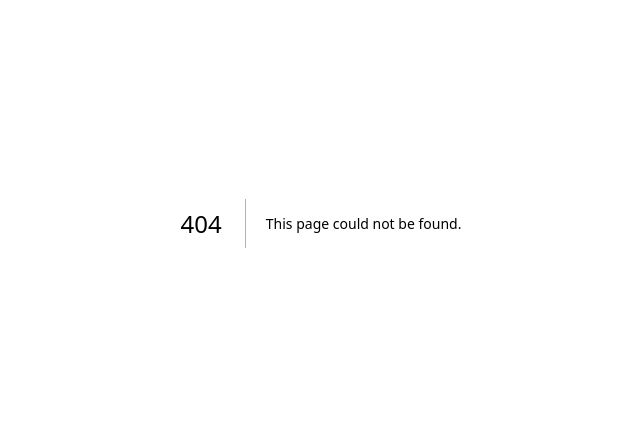
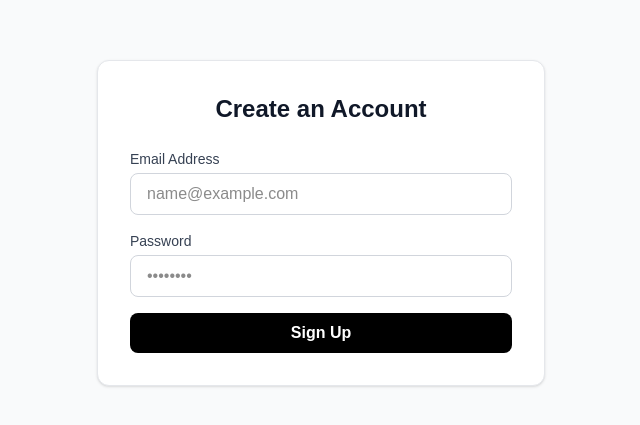
Before and after one commit to AdityaJoshiJ/bookmark-app, a Next.js app: page /signup in a window 1280 px wide. Before the commit this address had no page. Shown: the part 177-602 px from the top of the page, without its empty margins (319-959 px from the left). Built offline with nearby package versions, Linux system fonts and the light colour scheme; no server answers.

Commit message:
feat: setup supabase and user signup
Entire-Checkpoint: da661ec5ec85

```diff
--- /dev/null
+++ b/app/signup/page.tsx
@@ -0,0 +1,111 @@
+"use client";
+
+import { useState } from "react";
+import { supabase } from "@/lib/supabase";
+
+export default function SignupPage() {
+  const [email, setEmail] = useState("");
+  const [password, setPassword] = useState("");
+  const [loading, setLoading] = useState(false);
+  const [message, setMessage] = useState<{
+    type: "success" | "error";
+    text: string;
+  } | null>(null);
+
+  const handleSignup = async (e: React.FormEvent) => {
+    console.log("Signup clicked");
+    e.preventDefault();
+    setLoading(true);
+    setMessage(null);
+
+    const { error } = await supabase.auth.signUp({
+      email,
+      password,
+      // options: {
+      //   emailRedirectTo: `${window.location.origin}/auth/callback`,
+      // },
+    });
+
+    if (error) {
+      console.log("Signup error:", error);
+      setMessage({
+        type: "error",
+        text: `${error.status ?? ""} ${error.message}`,
+      });
+    } else {
+      setMessage({
+        type: "success",
+        text: "Check your email for the confirmation link!",
+      });
+    }
+    setLoading(false);
+  };
+
+  return (
+    <div className="flex flex-col items-center justify-center min-h-screen p-4 bg-gray-50">
+      <div className="w-full max-w-md p-8 space-y-6 bg-white border border-gray-200 rounded-xl shadow-sm">
+        <h1 className="text-2xl font-bold text-center text-gray-900">
+          Create an Account
+        </h1>
+
+        <form onSubmit={handleSignup} className="space-y-4">
+          <div>
+            <label
+              htmlFor="email"
+              className="block text-sm font-medium text-gray-700"
+            >
+              Email Address
+            </label>
+            <input
+              id="email"
+              type="email"
+              value={email}
+              onChange={(e) => setEmail(e.target.value)}
+              required
+              className="w-full px-4 py-2 mt-1 border border-gray-300 rounded-lg focus:ring-2 focus:ring-black focus:border-transparent outline-none transition-all"
+              placeholder="name@example.com"
+            />
+          </div>
+
+          <div>
+            <label
+              htmlFor="password"
+              className="block text-sm font-medium text-gray-700"
+            >
+              Password
+            </label>
+            <input
+              id="password"
+              type="password"
+              value={password}
+              onChange={(e) => setPassword(e.target.value)}
+              required
+              className="w-full px-4 py-2 mt-1 border border-gray-300 rounded-lg focus:ring-2 focus:ring-black focus:border-transparent outline-none transition-all"
+              placeholder="••••••••"
+            />
+          </div>
+
+          <button
+            type="submit"
+            disabled={loading}
+            className="w-full px-4 py-2 font-semibold text-white bg-black rounded-lg hover:bg-gray-800 disabled:bg-gray-400 disabled:cursor-not-allowed transition-colors"
+          >
+            {loading ? "Creating account..." : "Sign Up"}
+          </button>
+        </form>
+
+        {message && (
+          <div
+            className={`p-4 text-sm rounded-lg border ${
+              message.type === "success"
+                ? "bg-green-50 text-green-700 border-green-100"
+                : "bg-red-50 text-red-700 border-red-100"
+            }`}
+          >
+            {message.text}
+          </div>
+        )}
+      </div>
+    </div>
+  );
+}
--- /dev/null
+++ b/app/test/page.tsx
@@ -0,0 +1,35 @@
+import { supabase } from '@/lib/supabase';
+
+export default async function TestPage() {
+  const { data, error } = await supabase
+    .from('profiles')
+    .select('*')
+    .limit(1);
+
+  if (error) {
+    return (
+      <div className="p-8">
+        <h1 className="text-red-500 font-bold text-2xl">Supabase Connection Error</h1>
+        <pre className="mt-4 p-4 bg-gray-100 rounded text-sm overflow-auto">
+          {JSON.stringify(error, null, 2)}
+        </pre>
+      </div>
+    );
+  }
+
+  return (
+    <div className="p-8 text-center">
+      <h1 className="text-green-600 font-bold text-3xl">Supabase Connected</h1>
+      <p className="mt-4 text-gray-700">Successfully fetched data from the <code className="bg-gray-200 px-1 rounded">profiles</code> table.</p>
+      {data && data.length > 0 ? (
+        <div className="mt-6 p-4 border border-green-200 bg-green-50 rounded">
+          <p className="text-green-800 font-medium">Data found: {data.length} row(s)</p>
+        </div>
+      ) : (
+        <div className="mt-6 p-4 border border-yellow-200 bg-yellow-50 rounded">
+          <p className="text-yellow-800 italic">The table is currently empty, but the connection was successful.</p>
+        </div>
+      )}
+    </div>
+  );
+}
--- /dev/null
+++ b/lib/supabase.ts
@@ -0,0 +1,14 @@
+import { createClient } from '@supabase/supabase-js';
+
+const supabaseUrl = process.env.NEXT_PUBLIC_SUPABASE_URL;
+const supabaseAnonKey = process.env.NEXT_PUBLIC_SUPABASE_ANON_KEY;
+
+if (!supabaseUrl) {
+  throw new Error('Missing env.NEXT_PUBLIC_SUPABASE_URL');
+}
+if (!supabaseAnonKey) {
+  throw new Error('Missing env.NEXT_PUBLIC_SUPABASE_ANON_KEY');
+}
+
+// Create a single supabase client for interacting with your database
+export const supabase = createClient(supabaseUrl, supabaseAnonKey);
--- a/package.json
+++ b/package.json
@@ -9,6 +9,8 @@
     "lint": "eslint"
   },
   "dependencies": {
+    "@supabase/ssr": "^0.12.0",
+    "@supabase/supabase-js": "^2.108.1",
     "next": "16.2.9",
     "react": "19.2.4",
     "react-dom": "19.2.4"
```
Also changed, not shown: 1 other file (tests, documents, lock files or other folders).
